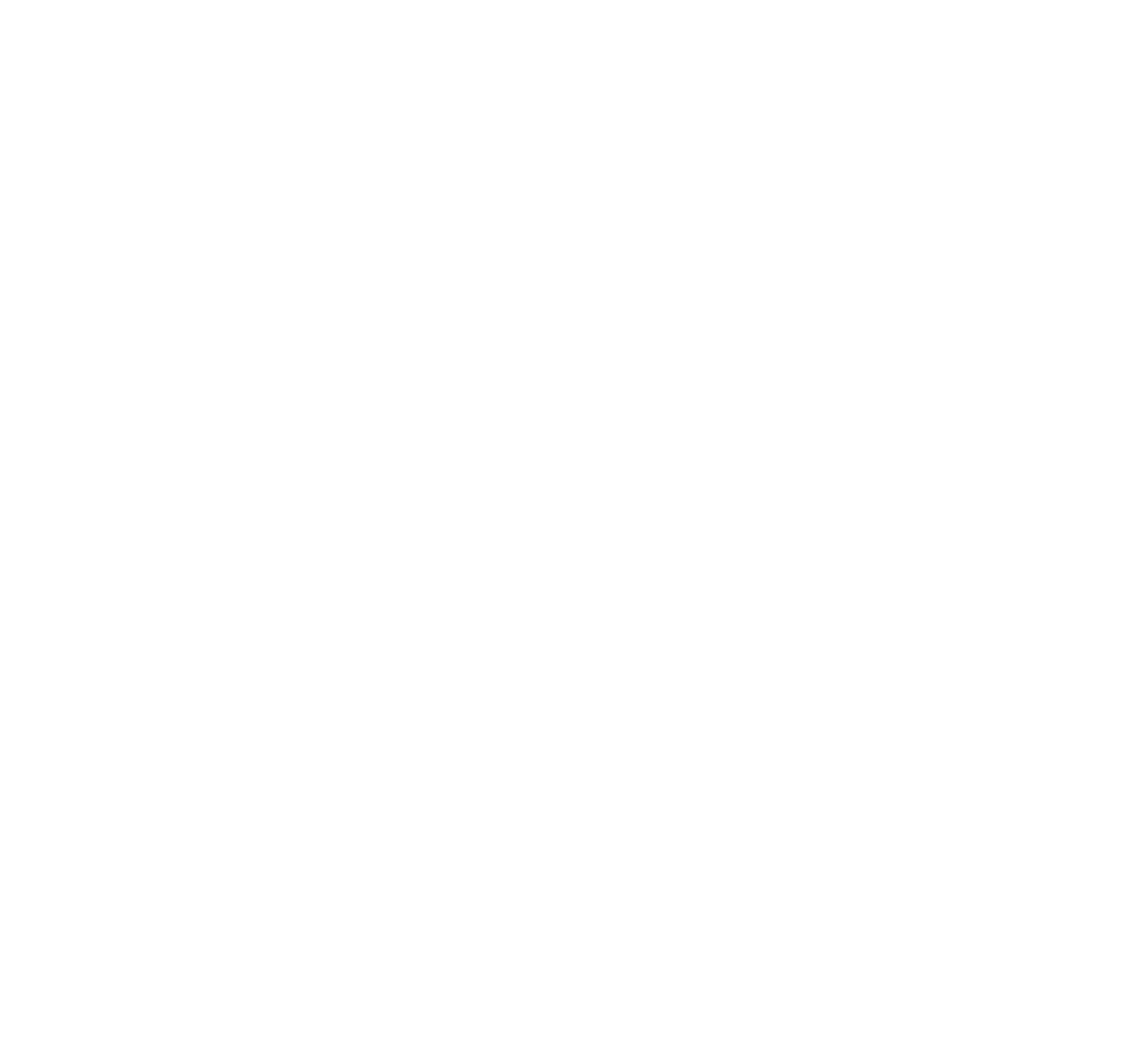
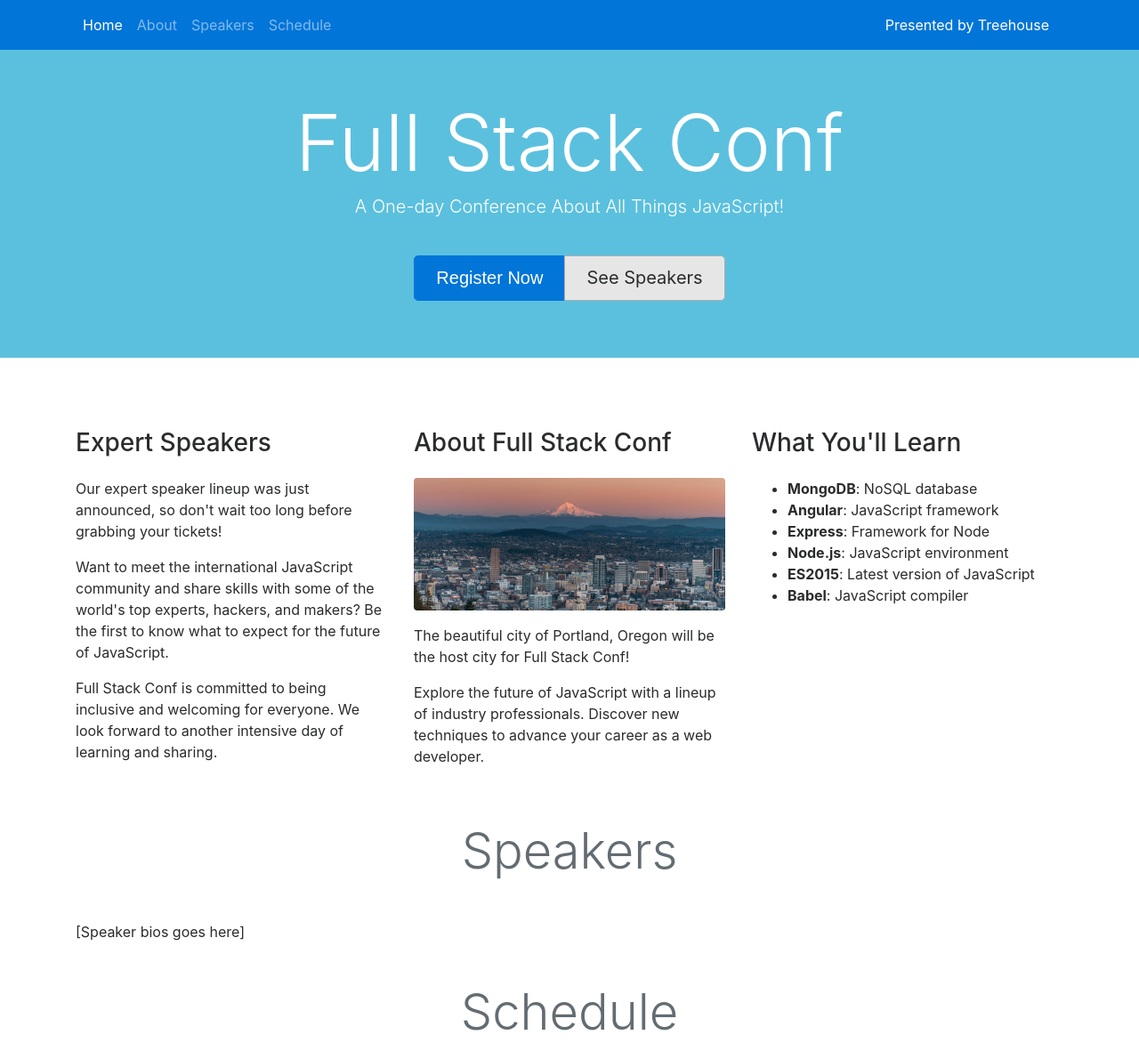
Before and after one commit to myoinbong/bootstrap4-conference-mockup, a plain HTML site: page index.html in a window 1280 px wide. Shown: the top 1172 px of the page at 89% size. Before the commit the page ends 800 px from the top, so only its background shows below. Drawn offline with nearby package versions, Linux system fonts and the light colour scheme; a script that the page names is missing.

Commit message:
Jumbotron

```diff
--- a/index.html
+++ b/index.html
@@ -1,17 +1,131 @@
 <!DOCTYPE html>
 <html lang="en">
+
 <head>
   <meta charset="utf-8">
   <meta name="viewport" content="width=device-width, initial-scale=1, shrink-to-fit=no">
   <meta http-equiv="x-ua-compatible" content="ie=edge">
   <title>Full Stack Conf</title>
   <!-- bootstrap css -->
+  <link rel="stylesheet" href="https://maxcdn.bootstrapcdn.com/bootstrap/4.0.0-alpha.6/css/bootstrap.min.css" integrity="sha384-rwoIResjU2yc3z8GV/NPeZWAv56rSmLldC3R/AZzGRnGxQQKnKkoFVhFQhNUwEyJ"
+    crossorigin="anonymous">
+</head>
 
-  </head>
 <body>
 
+  <!-- navbar -->
+
+  <nav class="navbar fixed-top navbar-toggleable-md navbar-inverse bg-primary">
+    <div class="container">
+      <ul class="navbar-nav mr-auto">
+        <li class="nav-item active">
+          <a class="nav-link" href="#home">Home<span class="sr-only">(current)</span></a>
+        </li>
+        <li class="nav-item">
+          <a class="nav-link" href="#about">About</a>
+        </li>
+        <li class="nav-item">
+          <a class="nav-link" href="#speakers">Speakers</a>
+        </li>
+        <li class="nav-item">
+          <a class="nav-link" href="#schedule">Schedule</a>
+        </li>
+      </ul>
+      <a class="nav-link hidden-md-down text-white" href="http://www.teamtreehouse.com">Presented by Treehouse</a>
+    </div>
+  </nav>
+
+  <!-- /navbar-->
+
+  <!-- jumbotron -->
+
+  <div class="jumbotron jumbotron-fluid bg-info text-white">
+    <div class="container text-center pt-5">
+      <h1 class="display-2">Full Stack Conf</h1>
+      <p class="lead">A One-day Conference About All Things JavaScript!</p>
+      <div class="btn-group mt-4" role="group" aria-label="Basic example">
+        <button type="button" class="btn btn-primary btn-lg">Register Now</button>
+        <a class="btn btn-secondary btn-lg active" aria-pressed="true" role="button" href="#speakers">See Speakers</a>
+      </div>
+    </div>
+  </div>
+
+  <!-- /jumbotron -->
+
+  <div class="container pt-5">
+    <!-- about -->
+    <div class="row">
+      <div class="col-md-4 push-md-4">
+        <h3 class="mb-4">About Full Stack Conf</h3>
+        <img class="mb-3 img-fluid rounded hidden-xs-down" src="img/pdx.jpg" alt="Portland">
+        <p>The beautiful city of Portland, Oregon will be the host city for Full Stack Conf!</p>
+        <p>Explore the future of JavaScript with a lineup of industry professionals. Discover new techniques to advance your
+          career as a web developer.</p>
+      </div>
+      <div class="col-md-4 pull-md-4">
+        <h3 class="mb-4">Expert Speakers</h3>
+        <p>Our expert speaker lineup was just announced, so don't wait too long before grabbing your tickets!</p>
+        <p>Want to meet the international JavaScript community and share skills with some of the world's top experts, hackers,
+          and makers? Be the first to know what to expect for the future of JavaScript.</p>
+        <p>Full Stack Conf is committed to being inclusive and welcoming for everyone. We look forward to another intensive
+          day of learning and sharing.</p>
+      </div>
+      <div class="col-md-4">
+        <h3 class="mb-4">What You'll Learn</h3>
+        <ul>
+          <li><strong>MongoDB</strong>: NoSQL database</li>
+          <li><strong>Angular</strong>: JavaScript framework</li>
+          <li><strong>Express</strong>: Framework for Node</li>
+          <li><strong>Node.js</strong>: JavaScript environment</li>
+          <li><strong>ES2015</strong>: Latest version of JavaScript</li>
+          <li><strong>Babel</strong>: JavaScript compiler</li>
+        </ul>
+      </div>
+    </div>
+    <!-- /about -->
+
+    <!-- speakers -->
+    <h1 id="speakers" class="display-4 text-center my-5 text-muted">Speakers</h1>
+    [Speaker bios goes here]
+
+    <!-- schedule -->
+    <h1 id="schedules" class="display-4 text-center my-5 text-muted">Schedule</h1>
+    [Conference schedule goes here]
+
+    <!-- callout button -->
+    <button type="button" class="btn btn-outline-info btn-lg d-block mx-auto my-5">Don't Miss Out, Register Now</button>
+
+    <!-- signup form -->
+    <hr>
+    <div class="row py-4 text-muted">
+      <div class="col-md-6 col-xl-5">
+        <p><strong>About Treehouse</strong></p>
+        <p>Treehouse brings affordable technology education to people everywhere to help them achieve their dreams and change
+          the world.</p>
+      </div>
+      <div class="col-md-6 col-xl-5 offset-xl-2">
+        <p><strong>Stay up-to-date on Full Stack Conf</strong></p>
+        <div class="input-group">
+          <input type="text" class="form-control" placeholder="Email">
+          <span class="input-group-btn">
+        <button class="btn btn-primary" type="button">Sign up</button>
+      </span>
+        </div>
+      </div>
+    </div>
+    <hr>
+    <!-- /signup form -->
+
+  </div>
+  <!-- /.container -->
 
   <!-- jQuery first, then bootstrap js -->
+  <script src="https://code.jquery.com/jquery-3.1.1.slim.min.js" integrity="sha384-A7FZj7v+d/sdmMqp/nOQwliLvUsJfDHW+k9Omg/a/EheAdgtzNs3hpfag6Ed950n"
+    crossorigin="anonymous"></script>
+  <script src="https://cdnjs.cloudflare.com/ajax/libs/tether/1.4.0/js/tether.min.js" integrity="sha384-DztdAPBWPRXSA/3eYEEUWrWCy7G5KFbe8fFjk5JAIxUYHKkDx6Qin1DkWx51bBrb"
+    crossorigin="anonymous"></script>
+  <script src="https://maxcdn.bootstrapcdn.com/bootstrap/4.0.0-alpha.6/js/bootstrap.min.js" integrity="sha384-vBWWzlZJ8ea9aCX4pEW3rVHjgjt7zpkNpZk+02D9phzyeVkE+jo0ieGizqPLForn"
+    crossorigin="anonymous"></script>
+</body>
 
-  </body>
 </html>
```
Also changed, not shown: 1 other file. Lines whose indentation alone changed are shown as unchanged.
